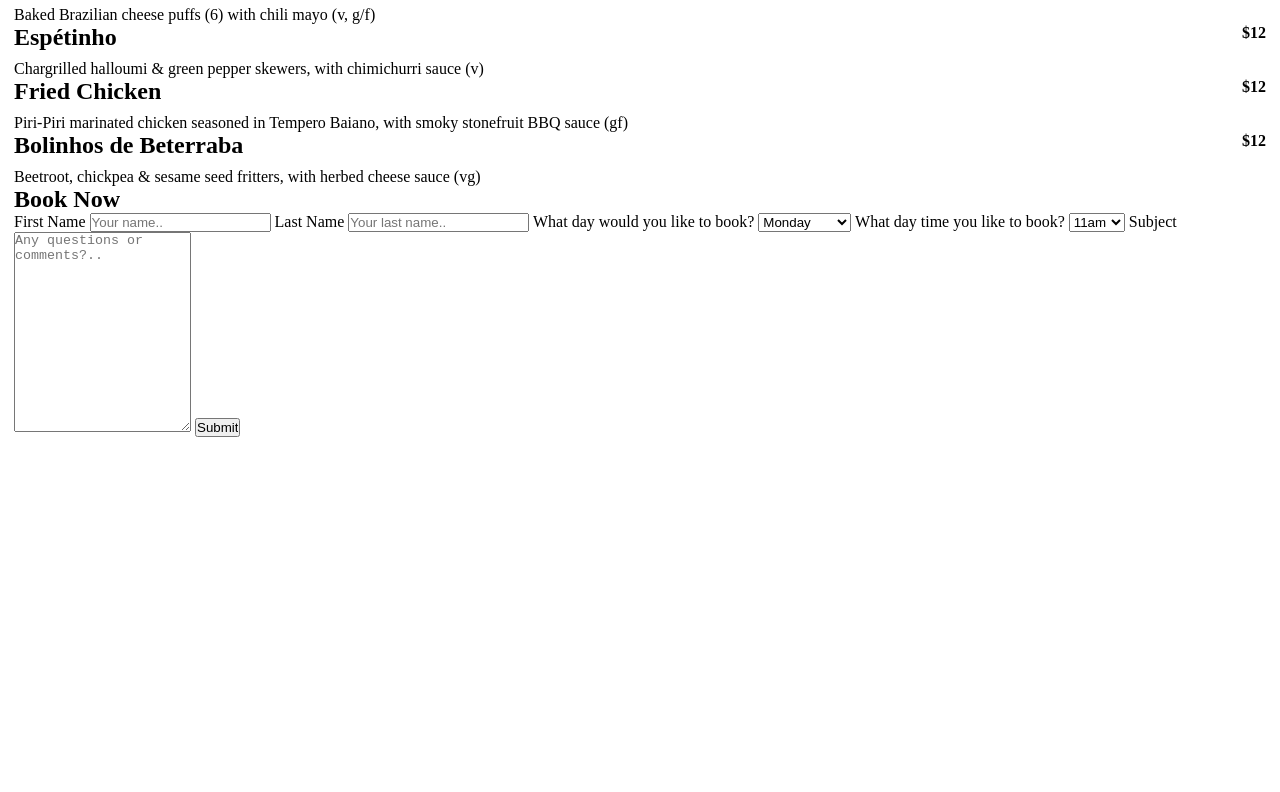
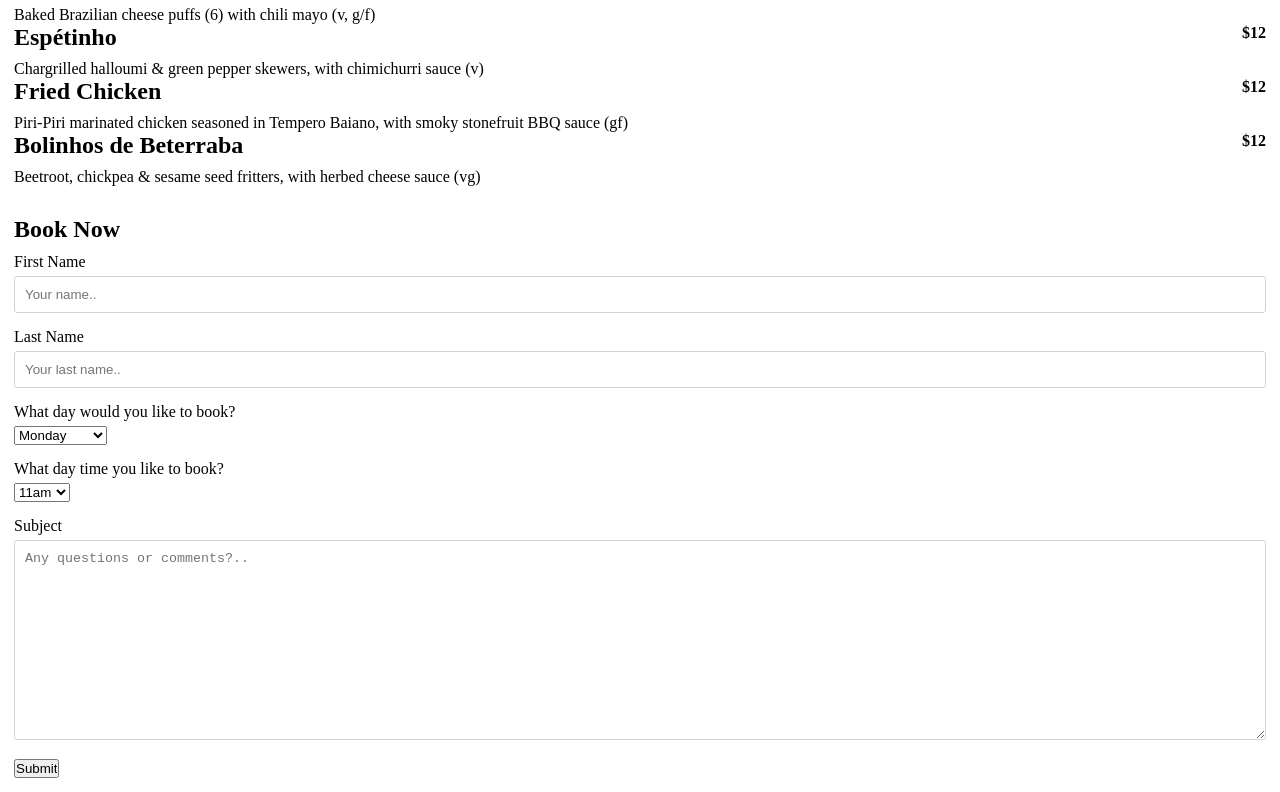
Before and after one commit to peabnuts123/formative-1.2, a plain HTML site: page Formative-1.2/index.html in a window 1280 px wide. Shown: the part 1232-2024 px from the top of the page. Before the commit the page ends 1683 px from the top, so only its background shows below. Drawn offline with nearby package versions, Linux system fonts and the light colour scheme.

Commit message:
Style booking form

```diff
--- a/Formative-1.2/index.html
+++ b/Formative-1.2/index.html
@@ -61,6 +61,7 @@
 
       <p>Chargrilled halloumi & green pepper skewers, with chimichurri sauce (v)
       </p>
+    </div>
 
 
    <div class="menu__item">
@@ -71,10 +72,9 @@
 
     <br><br>
 
-      <p>Piri-Piri marinated chicken seasoned in Tempero Baiano, with smoky stonefruit BBQ sauce (gf)
-     </p>
+    <p>Piri-Piri marinated chicken seasoned in Tempero Baiano, with smoky stonefruit BBQ sauce (gf)</p>
 
-
+   </div>
 
   <div class="menu__item">
     <div>
@@ -84,22 +84,26 @@
 
     <br><br>
 
-  <p>Beetroot, chickpea & sesame seed fritters, with herbed cheese sauce (vg)
-  </p>
+    <p>Beetroot, chickpea & sesame seed fritters, with herbed cheese sauce (vg)</p>
   </div>
+
+  <div class="booking-form">
+    <h2 class="booking-form__title">Book Now</h2>
+
+    <form action="action_page.php">
+      <div class="booking-form__field">
+        <label for="first-name" class="booking-form__label">First Name</label>
+        <input class="booking-form__textbox" type="text" id="first-name" name="firstname" placeholder="Your name..">
       </div>
-<div class="book__form">
-  <h2 class="book__form-title">Book Now</h2>
- <form action="action_page.php">
 
-   <label for="book__form-first_name">First Name</label>
-   <input type="text" id="book__form-first_name" name="firstname" placeholder="Your name..">
+      <div class="booking-form__field">
+        <label for="last-name" class="booking-form__label">Last Name</label>
+        <input class="booking-form__textbox" type="text" id="last-name" name="lastname" placeholder="Your last name..">
+      </div>
 
-   <label for="book__form-last_name">Last Name</label>
-   <input type="text" id="book__form-last_name" name="lastname" placeholder="Your last name..">
-
-   <label for="book__form-day">What day would you like to book?</label>
-   <select id="book__day" name="What day would you like to book?">
+      <div class="booking-form__field">
+        <label for="day" class="booking-form__label">What day would you like to book?</label>
+        <select id="day" name="What day would you like to book?">
           <option value="monday">Monday</option>
           <option value="tuesday">Tuesday</option>
           <option value="wednesday">Wednesday</option>
@@ -108,8 +112,11 @@
           <option value="Saturday">Saturday</option>
           <option value="Sunday">Sunday</option>
         </select>
-   <label for="book__form-time">What day time you like to book?</label>
-   <select id="book__form-time" name="What time would you like to book?">
+      </div>
+
+      <div class="booking-form__field">
+        <label for="time" class="booking-form__label">What day time you like to book?</label>
+        <select id="time" name="What time would you like to book?">
           <option value="11am">11am</option>
           <option value="12pm">12pm</option>
           <option value="1pm">1pm</option>
@@ -119,12 +126,14 @@
           <option value="7pm">7pm</option>
           <option value="8pm">8pm</option>
         </select>
+      </div>
 
-   <label for="book__form-comments">Subject</label>
-   <textarea id="book__form-comments" name="comments" placeholder="Any questions or comments?.." style="height:200px"></textarea>
+      <div class="booking-form__field">
+        <label for="comments" class="booking-form__label">Subject</label>
+        <textarea class="booking-form__textbox" id="comments" name="comments" placeholder="Any questions or comments?.." style="height:200px"></textarea>
+      </div>
 
       <input type="submit" value="Submit">
-
     </form>
   </div>
 
@@ -139,6 +148,4 @@
   <script src="js/script.js"></script>
 
 </body>
-
-
 </html>
--- a/Formative-1.2/sass/_book.scss
+++ b/Formative-1.2/sass/_book.scss
@@ -1,2 +1,23 @@
-.book__form {
+.booking-form {
+  margin-top: 30px;
 }
+
+.booking-form__title {
+  margin-bottom: 10px;
+}
+
+.booking-form__field {
+  margin-bottom: 15px;
+}
+
+.booking-form__label {
+  display: block;
+  margin-bottom: 5px;
+}
+
+.booking-form__textbox {
+  width: 100%;
+  padding: 10px;
+  border-radius: 3px;
+  border: 1px solid lightgray;
+}
```
Also changed, not shown: Formative-1.2/css/style.css, 1 other file. Lines whose indentation alone changed are shown as unchanged.
